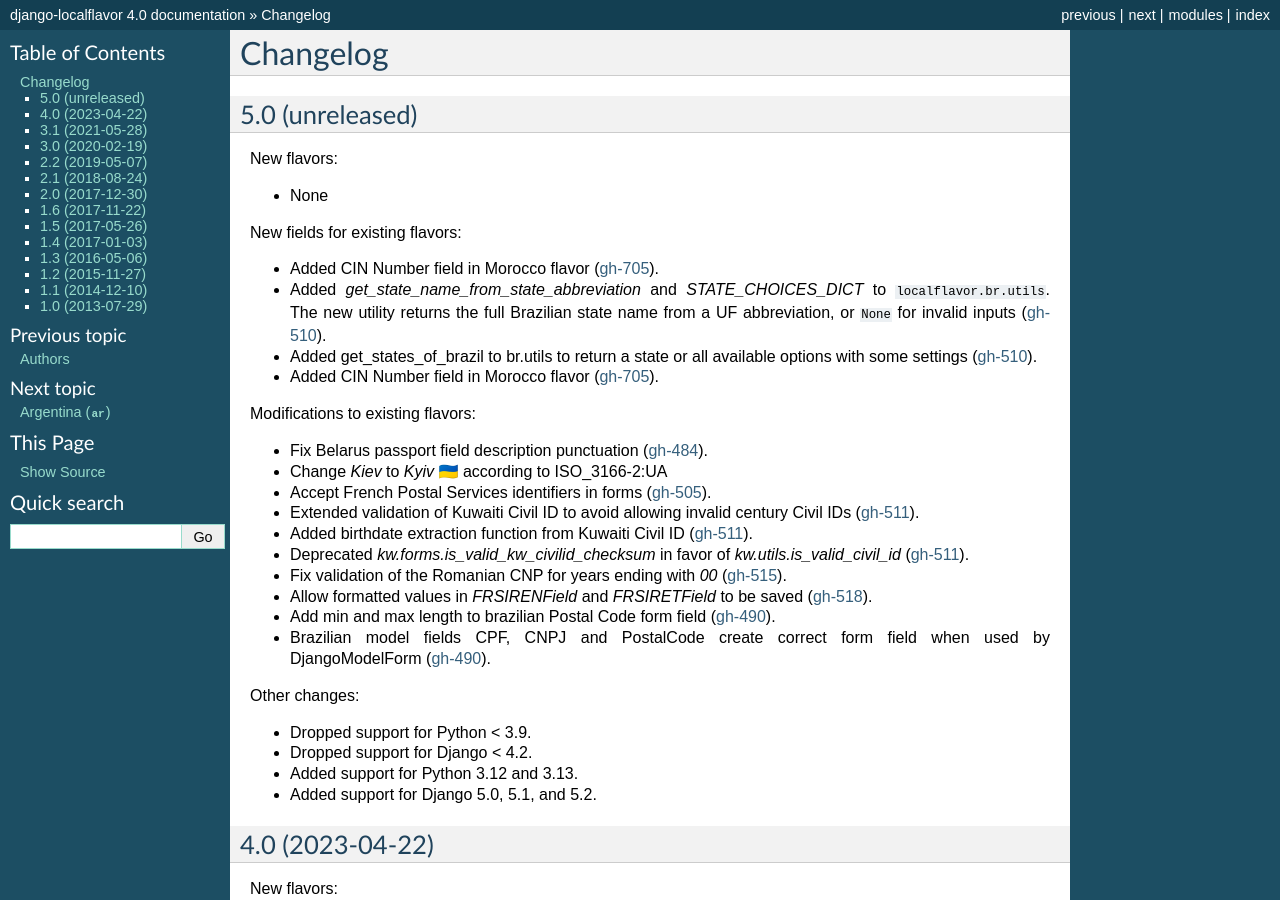
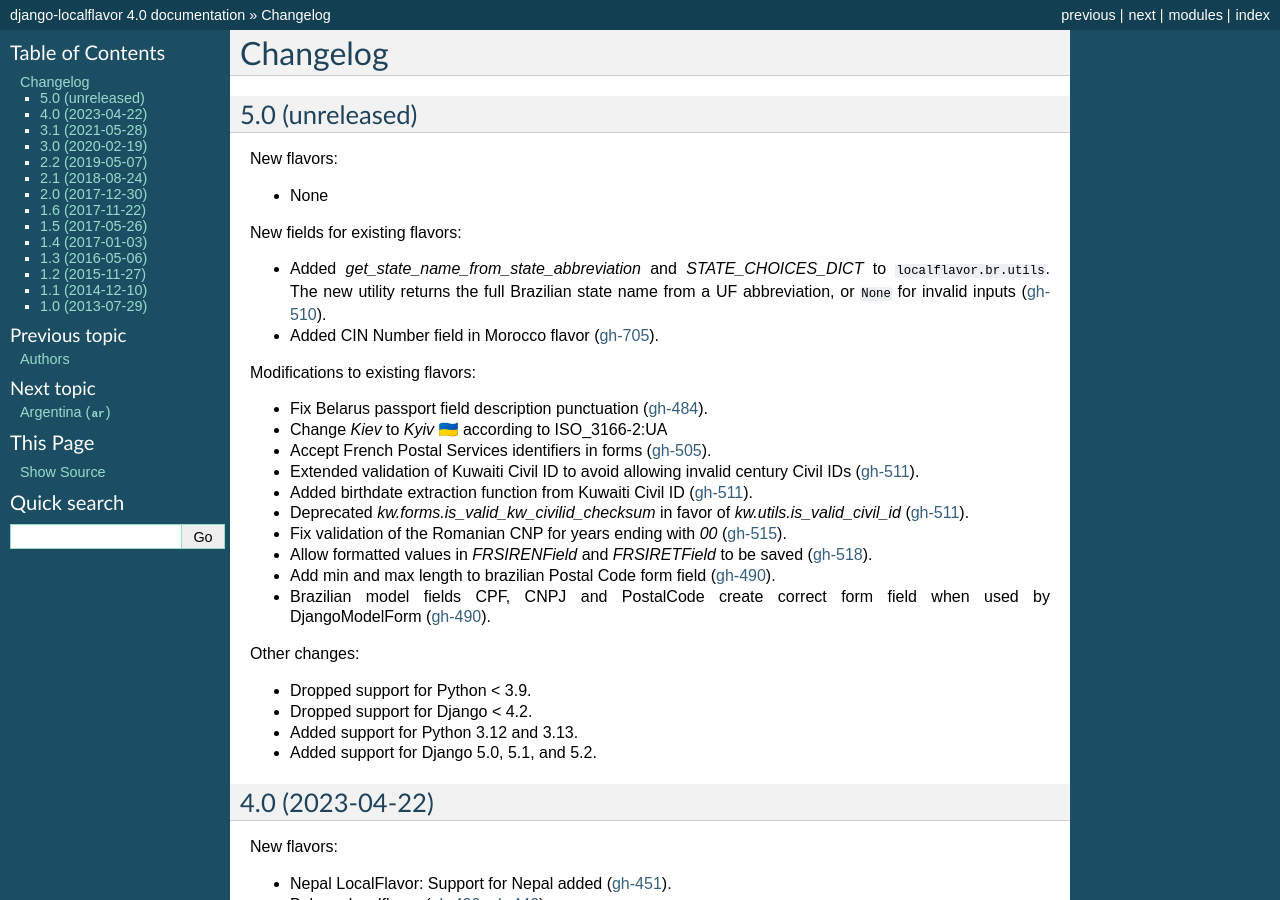
Before and after one commit to django/django-localflavor, a Sphinx documentation site: the page built from docs/changelog.rst, in a window 1280 px wide and 900 px high. Built offline with Sphinx 7.4.7, drawn with Linux system fonts in a browser that asks for light colours.

Commit message:
Fix duplicate entry for CIN Number in changelog
Removed duplicate entry for CIN Number field in Morocco flavor and consolidated related information.

```diff
--- a/docs/changelog.rst
+++ b/docs/changelog.rst
@@ -10,11 +10,8 @@
 
 New fields for existing flavors:
 
-- Added CIN Number field in Morocco flavor (`gh-705 <https://github.com/django/django-localflavor/pull/507>`_).
 - Added `get_state_name_from_state_abbreviation` and `STATE_CHOICES_DICT` to ``localflavor.br.utils``.
   The new utility returns the full Brazilian state name from a UF abbreviation, or ``None`` for invalid inputs
-  (`gh-510 <https://github.com/django/django-localflavor/pull/510>`_).
-- Added get_states_of_brazil to br.utils to return a state or all available options with some settings
   (`gh-510 <https://github.com/django/django-localflavor/pull/510>`_).
 - Added CIN Number field in Morocco flavor
   (`gh-705 <https://github.com/django/django-localflavor/pull/507>`_).
```
